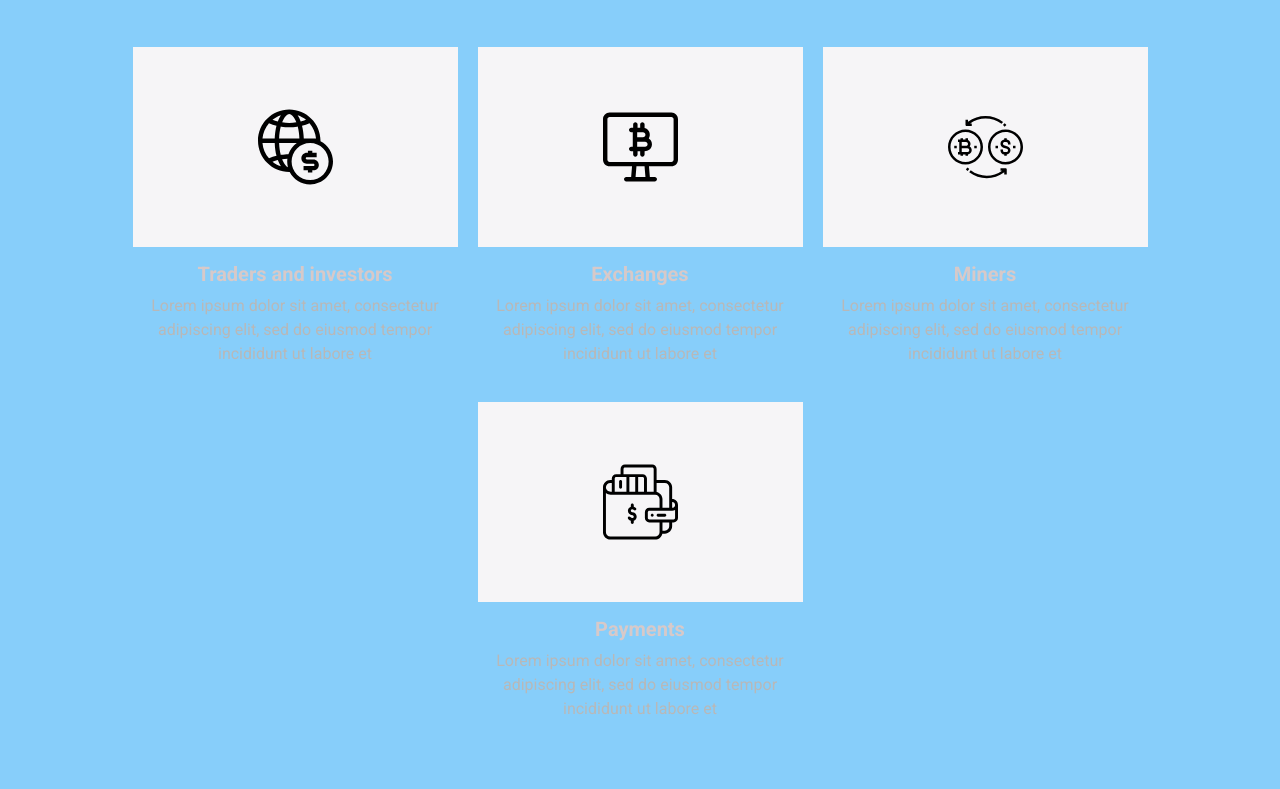
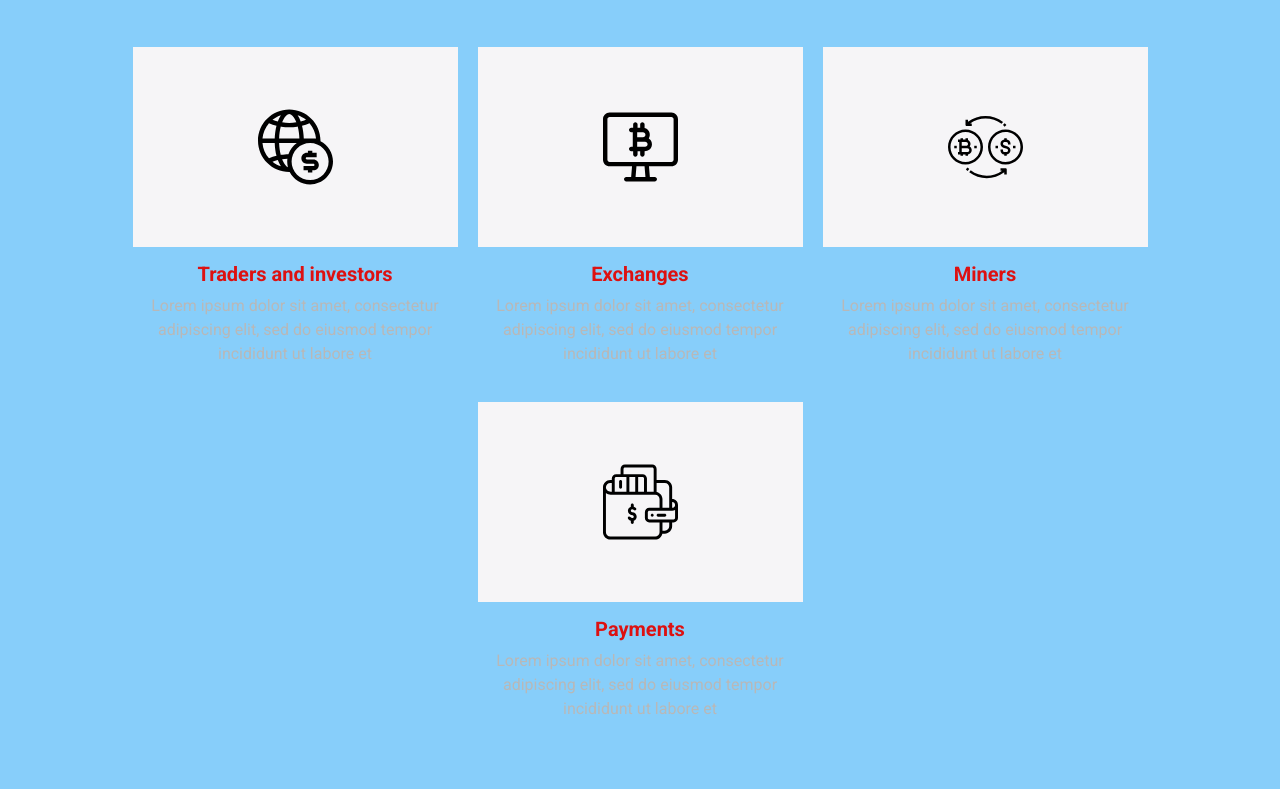
Before and after one commit to Vaibhav2207/ccpbl, a plain HTML site: page index.html in a window 1280 px wide. Shown: the part 690-1479 px from the top of the page. Drawn offline with nearby package versions, Linux system fonts and the light colour scheme.

Commit message:
removebg

```diff
--- a/css/style.css
+++ b/css/style.css
@@ -1,6 +1,6 @@
 body {
   font-family: "Roboto", sans-serif;
-  color: #d7c9c9;
+  color: #dd1111;
   background-color: lightskyblue;
 }
 
--- a/index.html
+++ b/index.html
@@ -12,7 +12,7 @@
   <meta name="description" content="" />
   <meta name="author" content="" />
 
-  <title>Cryptop</title>
+  <title>Cryptocurrency</title>
 
   <!-- slider stylesheet -->
   <!-- slider stylesheet -->
```
